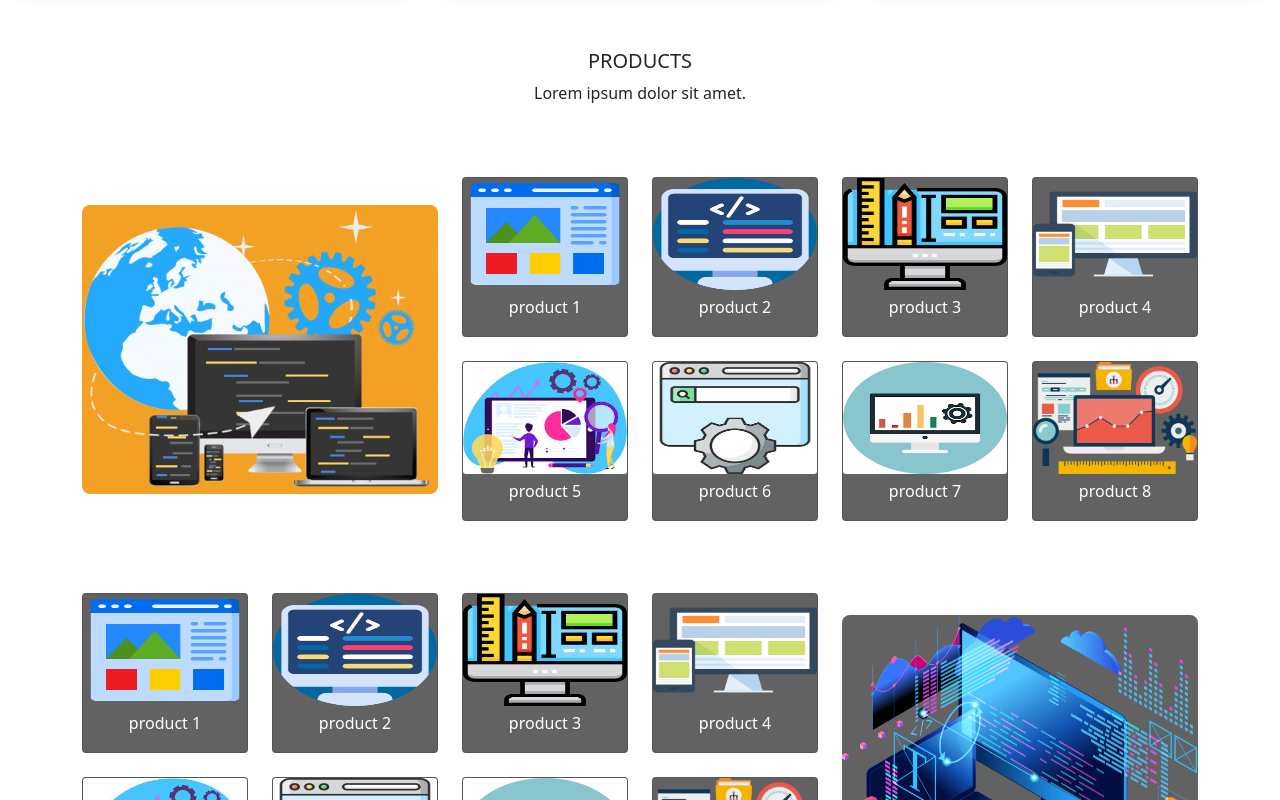
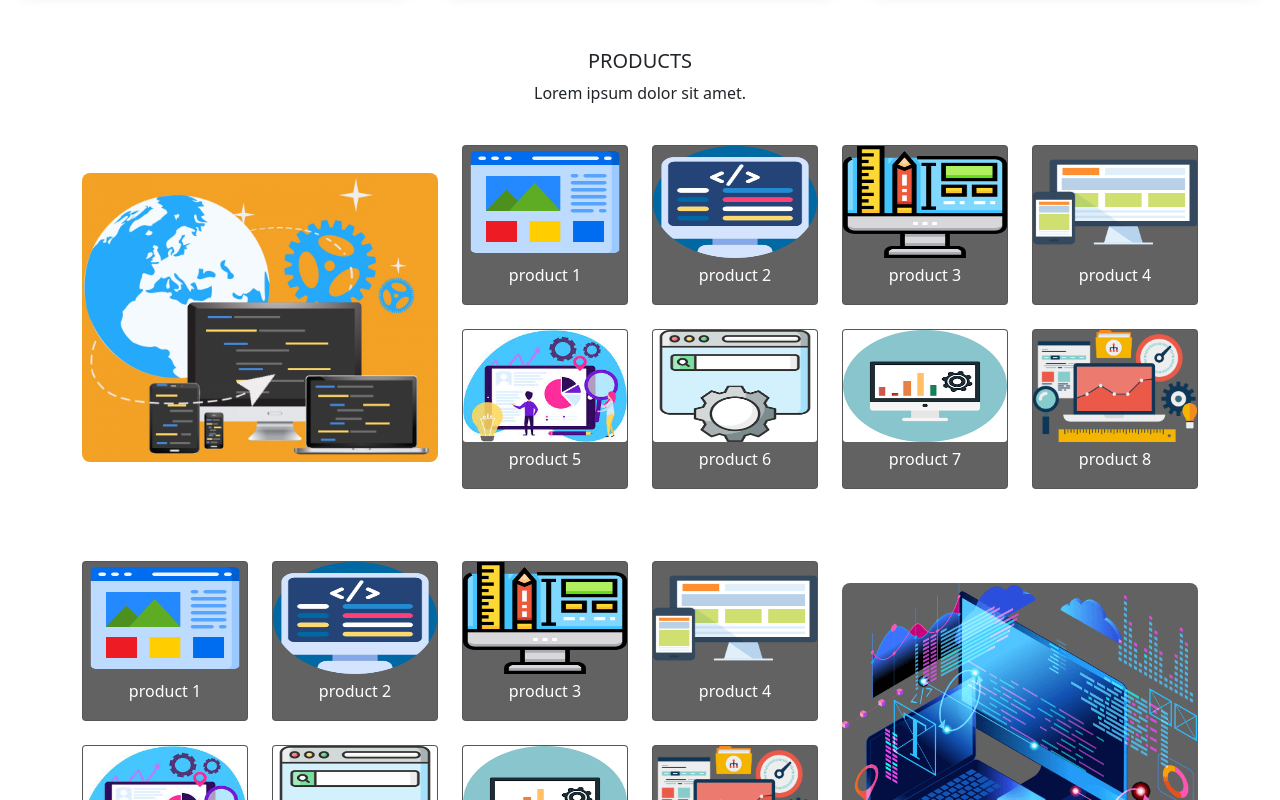
Before and after one commit to moshiur9185/MR-Shopping-Ecommerce-web, a React (Create React App) app: page / in a window 1280 px wide. Shown: the part 700-1500 px from the top of the page. Built offline with nearby package versions, Linux system fonts and the light colour scheme.

Commit message:
work update

```diff
--- a/src/Component/Products/Products.js
+++ b/src/Component/Products/Products.js
@@ -47,7 +47,7 @@ const Products = () => {
     },
   ];
   return (
-    <section className="container text-center mt-5">
+    <section className="container text-center ">
       <div className="row d-flex align-items-center">
         <div className="col-md-4 thumbnail-img text-md-start text-sm-center mt-4">
           <img className="" src={ProductThumbnail} alt="" />
```
